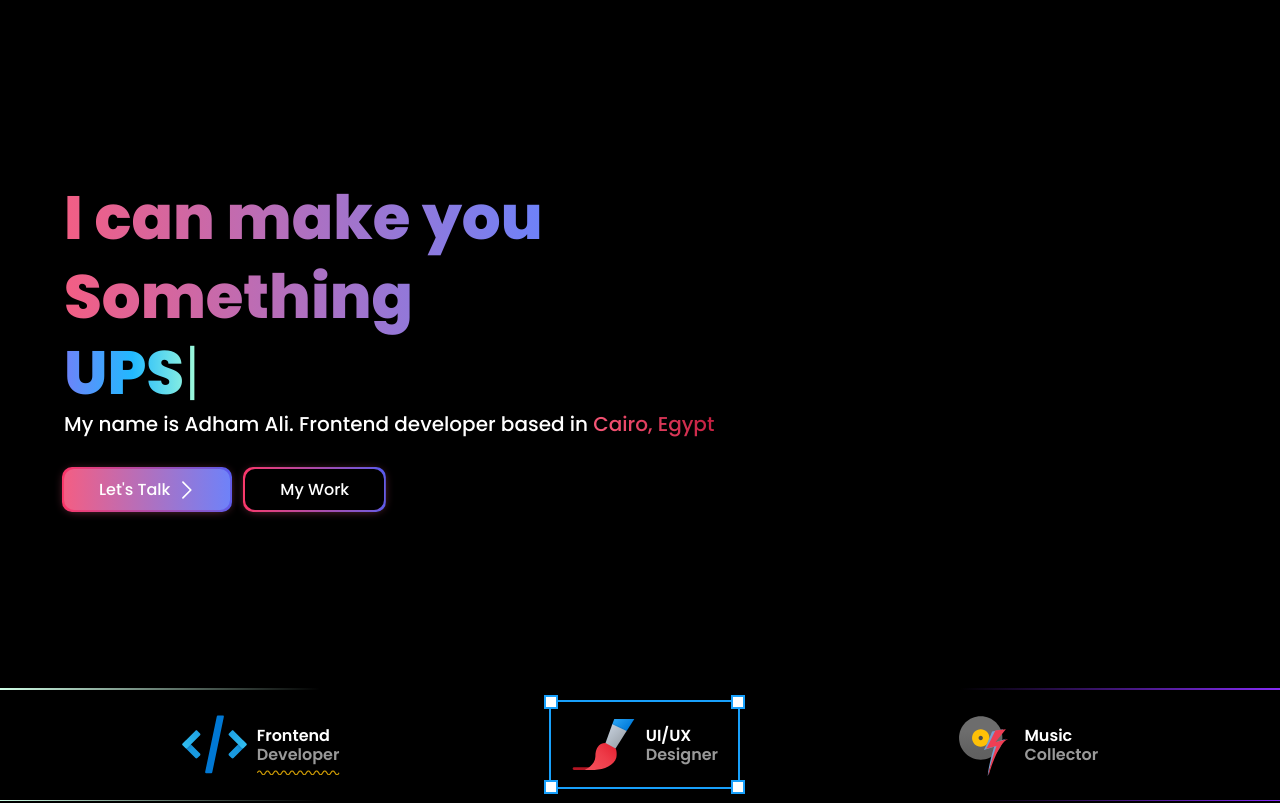
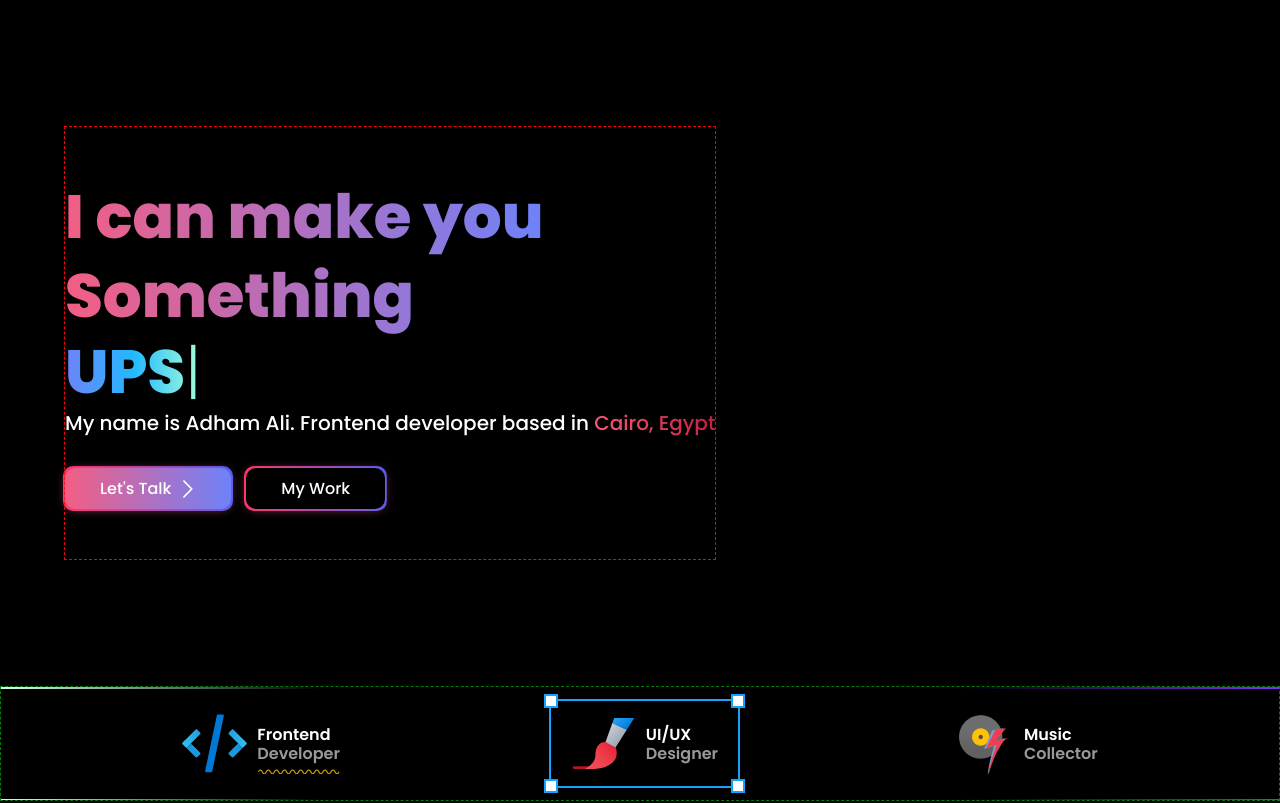
Before and after one commit to adhamali450/portfolio, a plain HTML site: page index.html in a window 1280 px wide. Shown: the top 803 px of the page. Drawn offline with nearby package versions, Linux system fonts and the light colour scheme.

Commit message:
titlebar

```diff
--- a/sass/_landing.sass
+++ b/sass/_landing.sass
@@ -11,13 +11,16 @@
 .landing
     position: relative
 
+    min-height: -webkit-fill-available
     min-height: calc(100vh + 1px)
+
     display: grid
     grid-template-rows: 1fr auto
     > .container
         grid-row: 1/2
         +flex(start, center)
     .hero
+        border: 1px dashed red
         +flex(start, start, column, 1.5rem)
         padding: 2.5rem 0
         .hero-text
@@ -45,6 +48,7 @@
                 display: none
 
     .hobbies
+        border: 1px dashed green
         //---------------PARALLAX---------------
         position: relative
 
```
Also changed, not shown: css/index.css.
